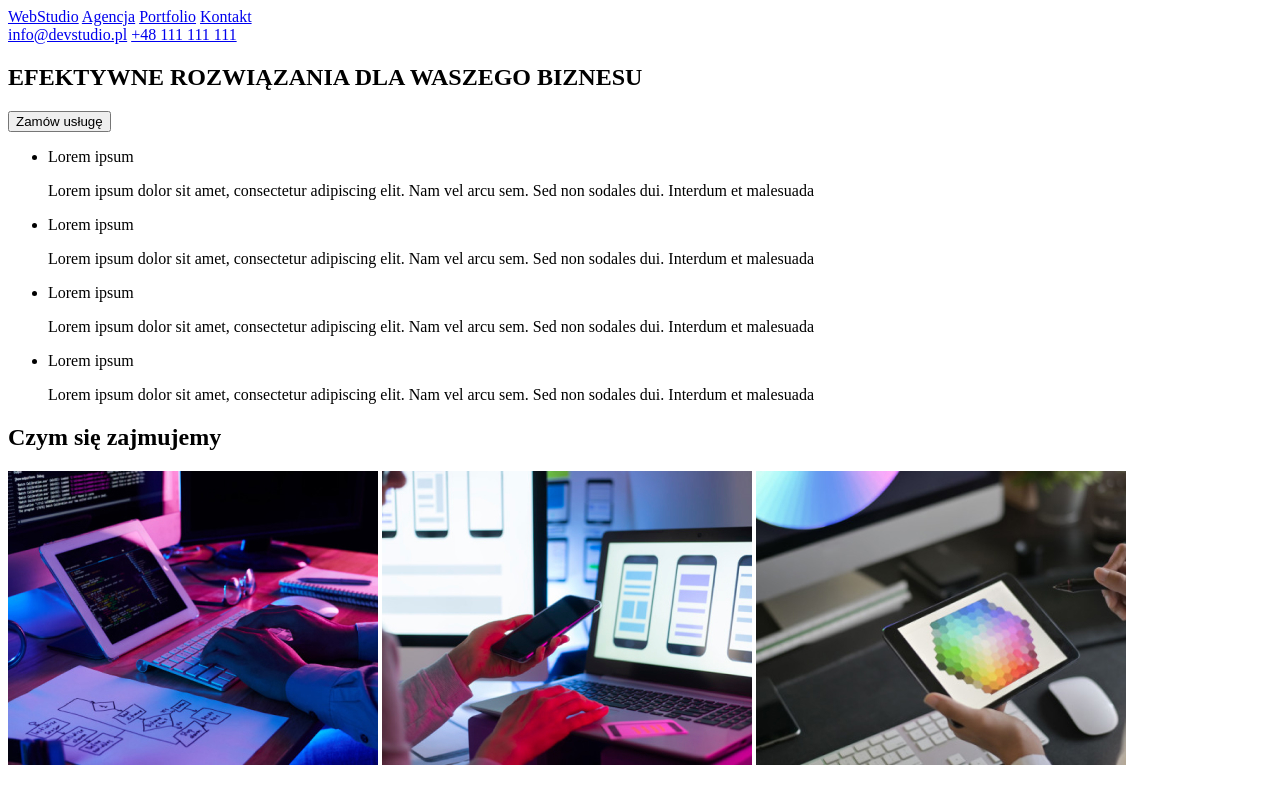
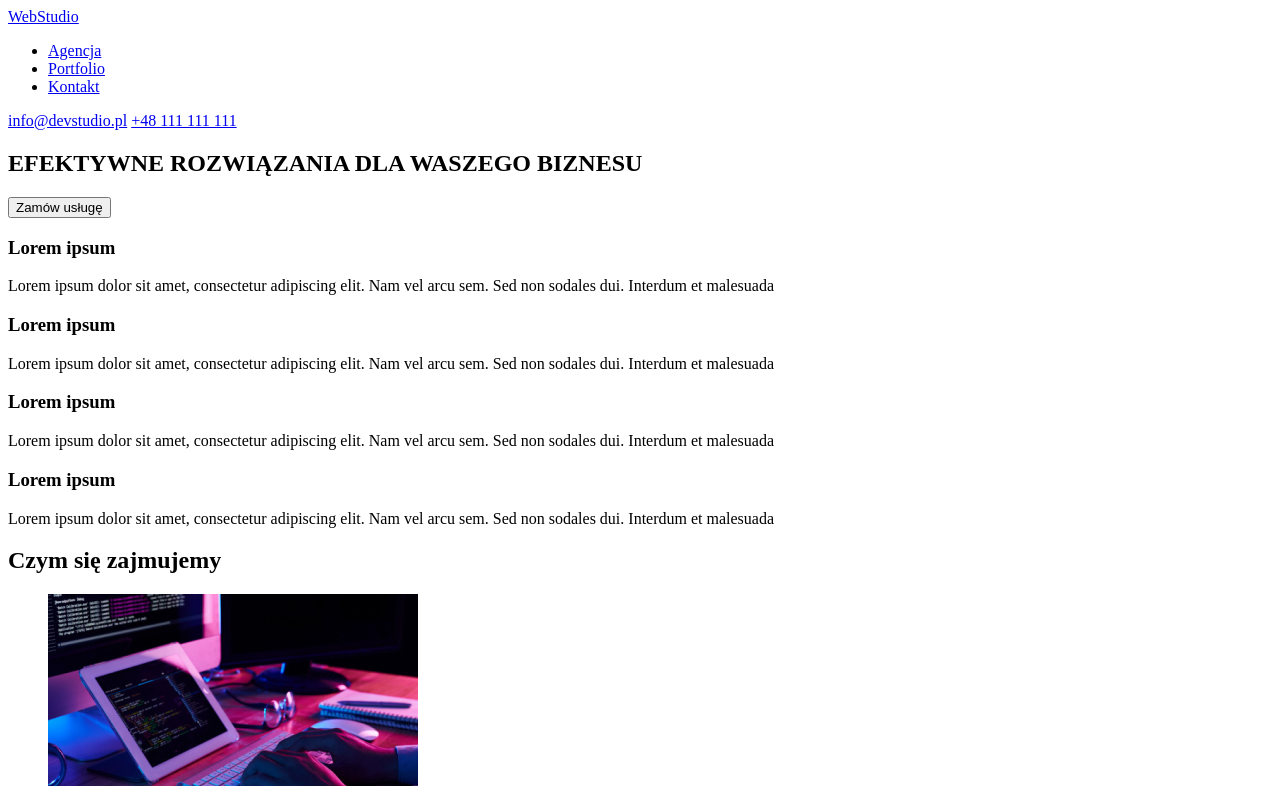
Before and after one commit to PaulinaDworak/goit-markup-hw-01, a plain HTML site: page index.html in a window 1280 px wide. Shown: the top 786 px of the page. Drawn offline with Linux system fonts and the light colour scheme.

Commit message:
Poprawki

```diff
--- a/index.html
+++ b/index.html
@@ -8,9 +8,11 @@
         <header>
             <nav>
                 <a href="/">WebStudio</a>
-                <a href="#">Agencja</a>
-                <a href="#">Portfolio</a>
-                <a href="#">Kontakt</a>
+                <ul>
+                    <li><a href="#">Agencja</a></li>
+                    <li><a href="#">Portfolio</a></li>
+                    <li><a href="#">Kontakt</a></li>
+                </ul>
             </nav>
             <a href="mailto:info@devstudio.pl">info@devstudio.pl</a>
             <a href="tel:+48111111111">+48 111 111 111</a>
@@ -21,59 +23,55 @@
                 <button type="button">Zamów usługę</button>
             </section>
             <section>
-                <ul>
-                    <li>Lorem ipsum</li>
+                <h3>Lorem ipsum</h3>
                 <p>
-                        Lorem ipsum dolor sit amet, consectetur adipiscing elit.
-                        Nam vel arcu sem. Sed non sodales dui. Interdum et
-                        malesuada
+                    Lorem ipsum dolor sit amet, consectetur adipiscing elit. Nam
+                    vel arcu sem. Sed non sodales dui. Interdum et malesuada
                 </p>
-                </ul>
-                <ul>
-                    <li>Lorem ipsum</li>
+                <h3>Lorem ipsum</h3>
                 <p>
-                        Lorem ipsum dolor sit amet, consectetur adipiscing elit.
-                        Nam vel arcu sem. Sed non sodales dui. Interdum et
-                        malesuada
+                    Lorem ipsum dolor sit amet, consectetur adipiscing elit. Nam
+                    vel arcu sem. Sed non sodales dui. Interdum et malesuada
                 </p>
-                </ul>
-                <ul>
-                    <li>Lorem ipsum</li>
+                <h3>Lorem ipsum</h3>
                 <p>
-                        Lorem ipsum dolor sit amet, consectetur adipiscing elit.
-                        Nam vel arcu sem. Sed non sodales dui. Interdum et
-                        malesuada
+                    Lorem ipsum dolor sit amet, consectetur adipiscing elit. Nam
+                    vel arcu sem. Sed non sodales dui. Interdum et malesuada
                 </p>
-                </ul>
-                <ul>
-                    <li>Lorem ipsum</li>
+                <h3>Lorem ipsum</h3>
                 <p>
-                        Lorem ipsum dolor sit amet, consectetur adipiscing elit.
-                        Nam vel arcu sem. Sed non sodales dui. Interdum et
-                        malesuada
+                    Lorem ipsum dolor sit amet, consectetur adipiscing elit. Nam
+                    vel arcu sem. Sed non sodales dui. Interdum et malesuada
                 </p>
-                </ul>
             </section>
             <section>
                 <h2>Czym się zajmujemy</h2>
+                <ul>
+                    <li>
                         <img
                             src="images/box1.jpg"
                             alt="Kodowanie"
                             width="370"
                             height="294"
                         />
+                    </li>
+                    <li>
                         <img
                             src="images/box2.jpg"
                             alt="Tworzenie aplikacji na telefon"
                             width="370"
                             height="294"
                         />
+                    </li>
+                    <li>
                         <img
                             src="images/box3.jpg"
                             alt="Wybieranie kolorów"
                             width="370"
                             height="294"
                         />
+                    </li>
+                </ul>
             </section>
             <section>
                 <h2>Nasz zespół</h2>
```
Lines whose indentation alone changed are shown as unchanged.
